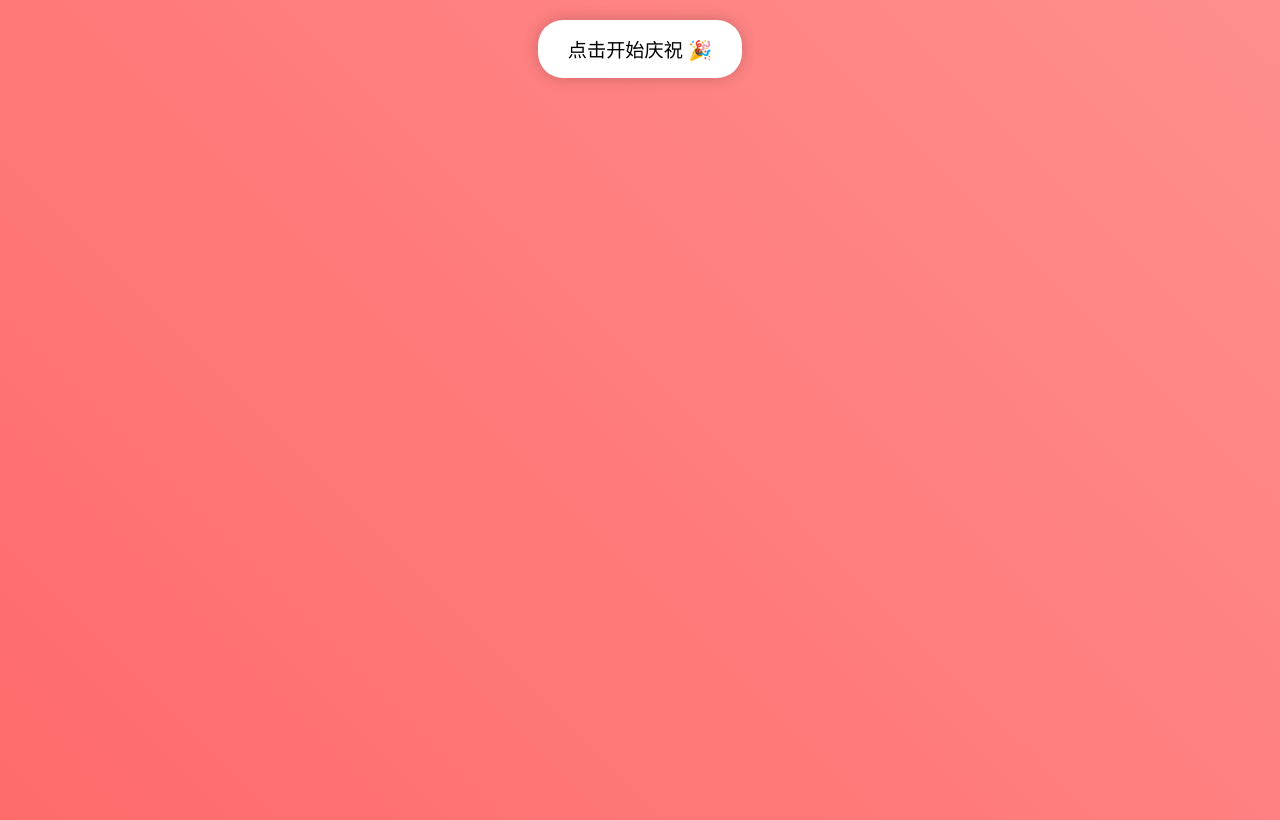
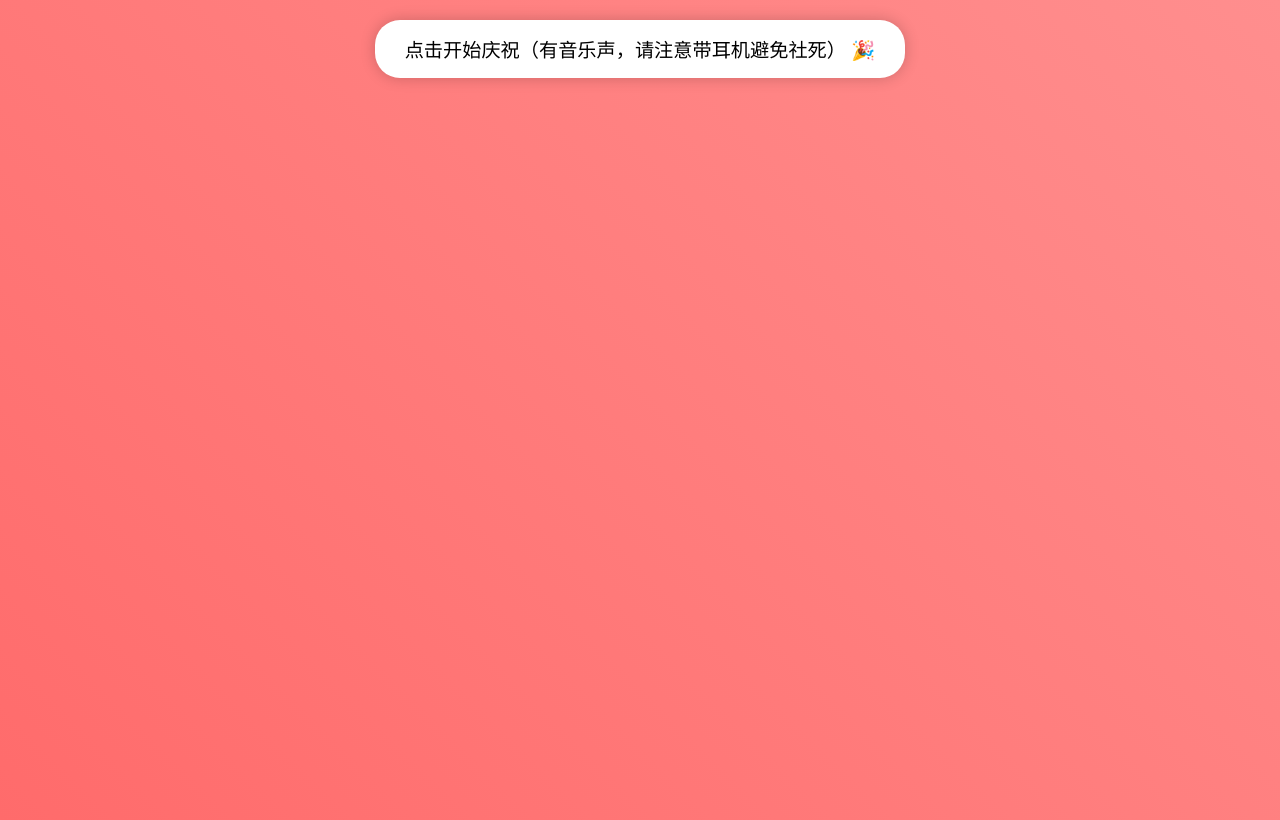
Before and after one commit to DA-cpu1/birthday-page, a plain HTML site: page index.html in a window 1280 px wide. Drawn offline with Linux system fonts and the light colour scheme.

Commit message:
Update index.html

```diff
--- a/index.html
+++ b/index.html
@@ -140,7 +140,7 @@
 </head>
 <body>
     <div id="start-screen">
-        <button class="start-button" onclick="startCelebration()">点击开始庆祝 🎉</button>
+        <button class="start-button" onclick="startCelebration()">点击开始庆祝（有音乐声，请注意带耳机避免社死） 🎉</button>
     </div>
 
     <div id="main-content" class="hidden">
```
